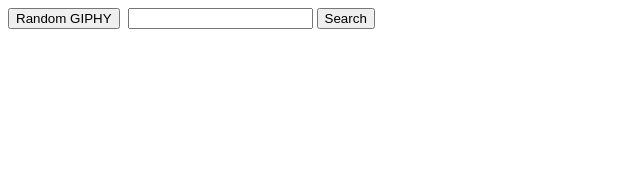
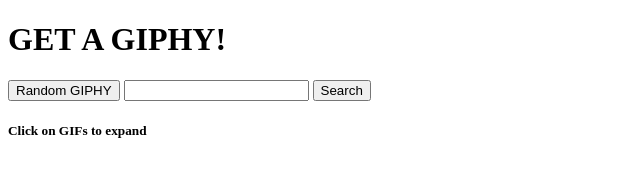
Before and after one commit to StPaulStylee/giphy, a website: page public/views/index.html in a window 1280 px wide. Shown: the whole page, without its empty margins (0-640 px from the left). Drawn offline with nearby package versions, Linux system fonts and the light colour scheme; files that its build step writes are made by us from their sources; files whose address does not match are found by name.

Commit message:
added some styling

```diff
--- a/public/views/index.html
+++ b/public/views/index.html
@@ -6,13 +6,20 @@
     <script src='https://ajax.googleapis.com/ajax/libs/angularjs/1.5.8/angular.min.js'></script>
     <script src='scripts/client.js'></script>
     <link rel='stylesheet' href='css/styles.css' />
+    <link href="https://fonts.googleapis.com/css?family=Luckiest+Guy" rel="stylesheet">
   </head>
+  <header>
+    <h1>GET A GIPHY!</h1>
+    <div id='input'>
   <body ng-app='giphyApp' ng-controller='MainController as main'>
     <button ng-click='main.getRandom()'>Random GIPHY</button>
-    <img ng-src='{{ main.random }}' />
-
     <input ng-model='main.search' />
     <button type='submit' ng-click='main.getGif()'>Search</button>
+  </div>
+</header>
+<div id='images'>
+    <h5>Click on GIFs to expand</h5>
     <p ng-repeat='image in main.results track by $index'><img ng-src='{{ image.images.downsized_large.url }}'  /></p>
-
+    <img id='random' ng-src='{{ main.random }}' />
+  </div>
 </html>
```
